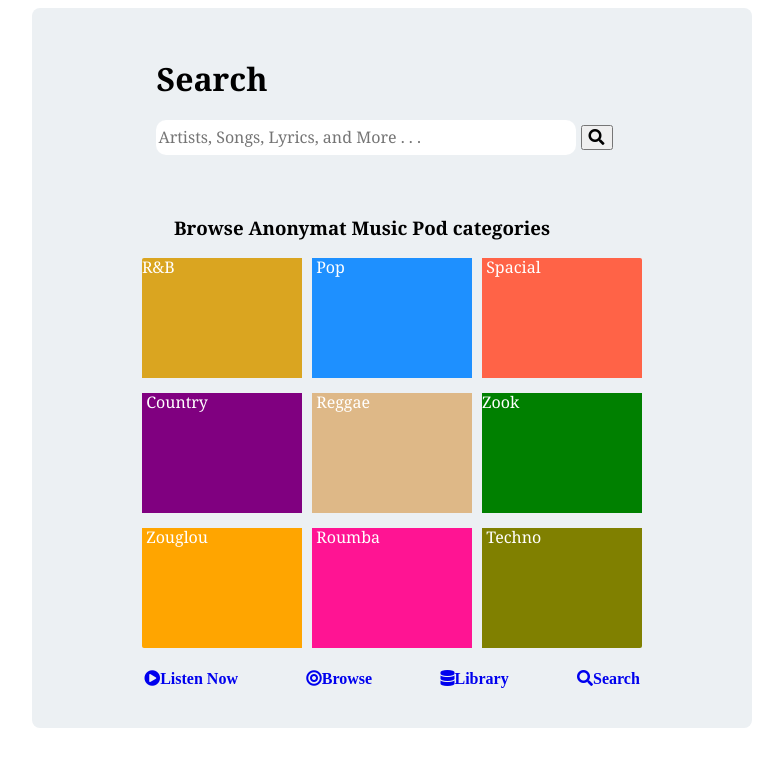
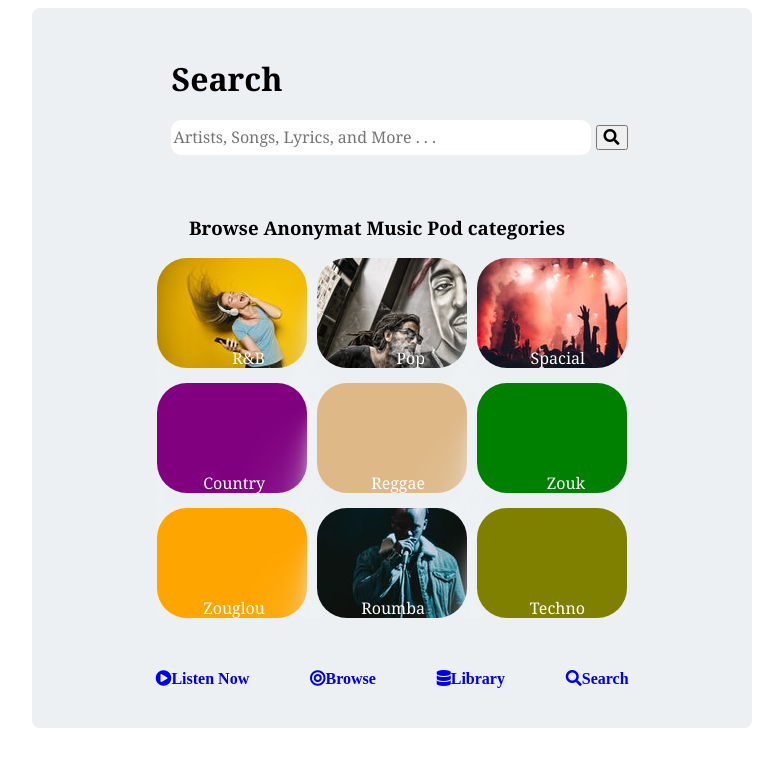
Before and after one commit to fredKonan/Music-app, a plain HTML site: page HTML/search.html in a window 1280 px wide. Shown: the whole page, without its empty margins (248-1031 px from the left). Drawn offline with Linux system fonts and the light colour scheme.

Commit message:
page layout update

```diff
--- a/HTML/search.html
+++ b/HTML/search.html
@@ -34,57 +34,59 @@
         <h3>Browse <strong>Anonymat</strong> Music Pod categories </h3>
          <div class="music-card">
           <div class="item1">
-             <a href="https://www.youtube.com/watch?v=h_D3VFfhvs4">R&B
+             <a href="https://www.youtube.com/watch?v=h_D3VFfhvs4">
               <img src="" alt="">
             </a>
+            <span>R&B</span>
           </div>
           <div class="item2">
             <a href="https://www.youtube.com/watch?v=h_D3VFfhvs4">
               <img src="" alt="">
-              <caption>Pop</caption>
             </a>
+            <span>Pop</span>
           </div>
           <div class="item3">
               <a href="https://www.youtube.com/watch?v=h_D3VFfhvs4">
               <img src="" alt="">
-              <caption>Spacial</caption>
             </a>
+            <span>Spacial</span>
           </div>
           <div class="item4">
            <a href="https://www.youtube.com/watch?v=h_D3VFfhvs4">
              <img src="" alt="">
-             <caption>Country</caption>
            </a>
+           <span>Country</span>
           </div>
           <div class="item5">
             <a href="https://www.youtube.com/watch?v=h_D3VFfhvs4">
               <img src="" alt="">
-              <caption>Reggae</caption>
             </a>
+            <span>Reggae</span>
           </div>
           <div class="item6">
              <a href="https://www.youtube.com/watch?v=h_D3VFfhvs4">
-              <img src="" alt="">Zook
+              <img src="" alt="">
             </a>
+            <span>Zouk</span>
           </div>
 
           <div class="item7">
              <a href="https://www.youtube.com/watch?v=h_D3VFfhvs4">
               <img src="" alt="">
-              <caption>Zouglou</caption>
             </a>
+            <span>Zouglou</span>
           </div>
           <div class="item8">
              <a href="https://www.youtube.com/watch?v=h_D3VFfhvs4">
               <img src="" alt="">
-              <caption>Roumba</caption>
             </a>
+             <span>Roumba</span>
           </div>
           <div class="item9">
              <a href="https://www.youtube.com/watch?v=h_D3VFfhvs4">
               <img src="" alt="">
-              <caption>Techno</caption>
             </a>
+            <span>Techno</span>
           </div>
         </div>
       </div>
--- a/css/style.css
+++ b/css/style.css
@@ -70,8 +70,8 @@ h3{
 
 .music-card{
   display: grid;
-  grid-template-columns: 160px 160px 160px ;
-  grid-template-rows: 120px 120px 120px ;
+  grid-template-columns: 150px 150px 150px ;
+  grid-template-rows: 110px 110px 110px ;
   column-gap: 10px;
   row-gap: 15px;
   overflow-y: scroll;
@@ -90,15 +90,46 @@ h3{
     margin-bottom: 0;
     padding-bottom: 0 0.5rem;
 }
-.item1
+.nav:hover,
+.nav:focus{
+    transform: scale(1.6);
+
+}
+
+.item1,
+.item2,
+.item3,
+.item4,
+.item5,
+.item6,
+.item7,
+.item8,
+.item9
 {
-  background-color: goldenrod;
+  box-shadow:
+  0 2.8px 2.2px #ecf0f3,
+  0 6.7px 5.3px #ecf0f3,
+  0 12.5px 10px #ecf0f3,
+  0 22.3px 17.9px #ecf0f3,
+  0 41.8px 33.4px #ecf0f3,
+  0 100px 80px #ecf0f3
+;
+position: relative;
+text-align:center;
+
+border-radius: 30px;
+position:relative;
+
+}
+
+.item1{
+   background-image: url(/media/pexels-andrea-piacquadio-761963.jpg);
 }
 .item2{
-    background-color: dodgerblue;
+   background-image: url(/media/pexels-mali-maeder-802195.jpg);
 }
 .item3{
-    background-color:tomato;
+    background-image: url(/media/pexels-sebastian-ervi-1763075.jpg);
 }
 .item4{
     background-color:purple;
@@ -113,7 +144,9 @@ h3{
     background-color: orange;
 }
 .item8{
-    background-color: deeppink;
+    background-image: url(/media/pexels-eric-esma-894156.jpg);
+    position:relative;
+
 }
 .item9{
     background-color: olive;
@@ -132,6 +165,13 @@ animation-play-state: running;
 transition: all 0.5s linear 0s;
 animation: rotate   1s  linear  infinite   0.1s;
 }
+span{
+    position: absolute;
+    bottom:0;
+    right: 28%;
+    text-align: center;
+    color: #fff;
+}
 
 /*h3{
  animation-duration: 10s;
@@ -140,7 +180,7 @@ animation: rotate   1s  linear  infinite   0.1s;
 }*/
 
 
-@keyframes glissement {
+/*@keyframes glissement {
   from {
     margin-left: 100%;
     width: 200%;
@@ -150,4 +190,16 @@ animation: rotate   1s  linear  infinite   0.1s;
     margin-left: 0%;
     width: 100%;
   }
+}*/
+
+.item1:hover,
+.item2:hover,
+.item3:hover,
+.item4:hover,
+.item5:hover,
+.item6:hover,
+.item7:hover,
+.item8:hover,
+.item9:hover{
+    transform: scale(1.02);
 }
```
